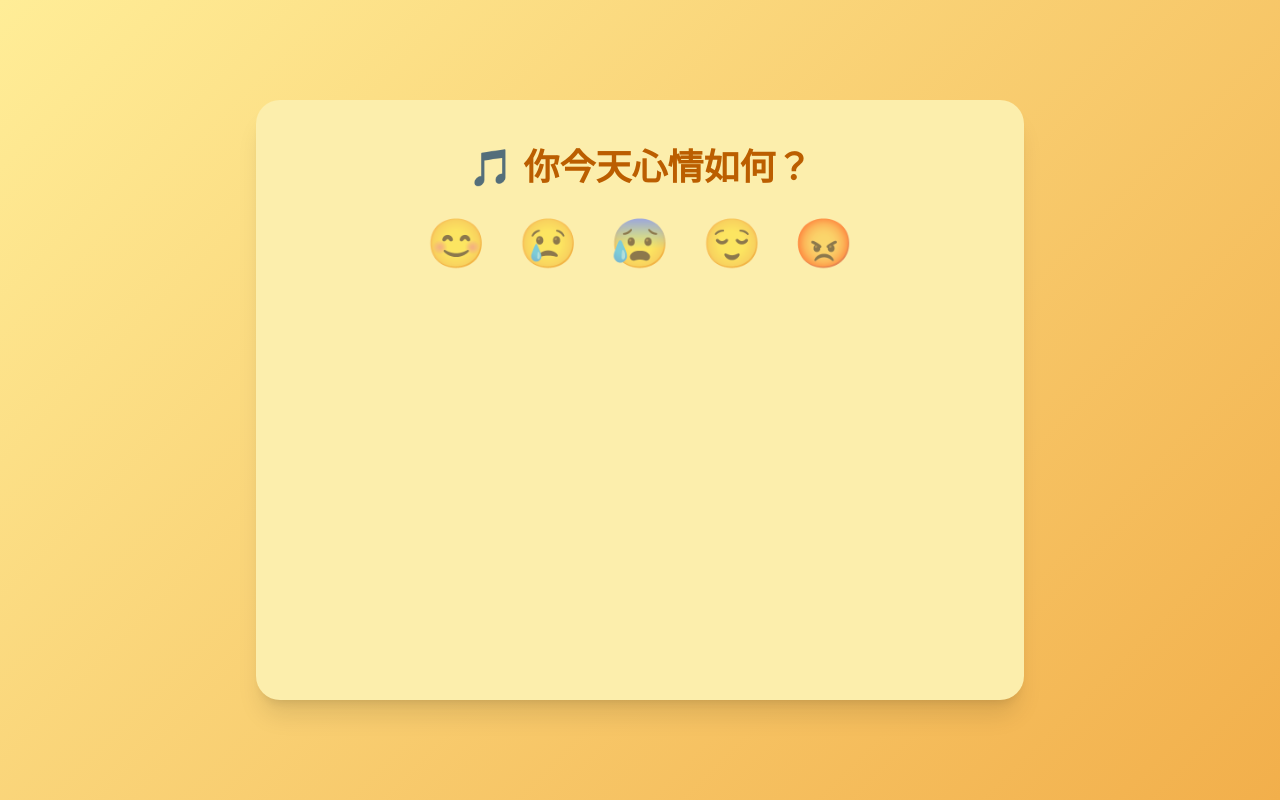
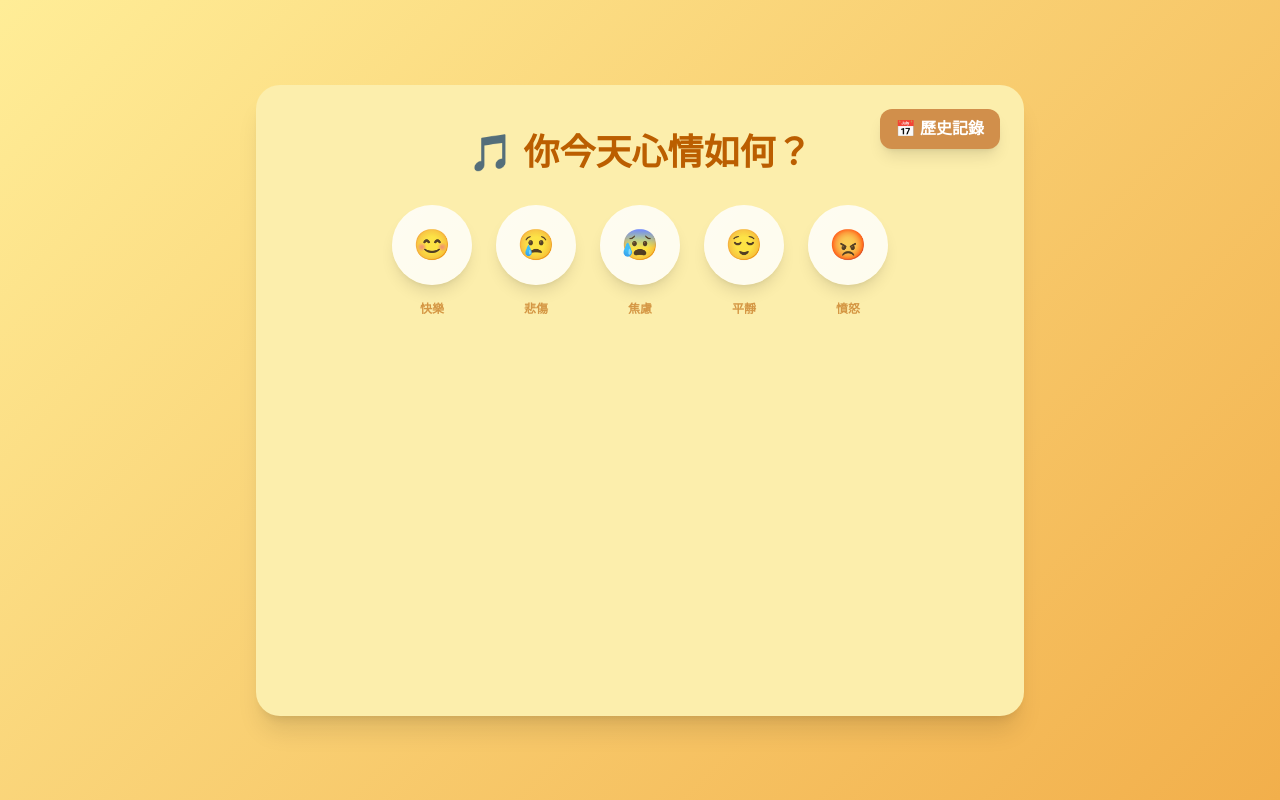
Before and after one commit to Arrozex/Intro_FPJ, a Next.js app: page / in a window 1280 px wide. Built offline with nearby package versions, Linux system fonts and the light colour scheme.

Commit message:
Update page.tsx

```diff
--- a/app/page.tsx
+++ b/app/page.tsx
@@ -1,5 +1,4 @@
 'use client'
-
 import { useState } from 'react'
 import { useRouter } from 'next/navigation'
 
@@ -20,15 +19,12 @@ export default function HomePage() {
   const handleSubmit = async (e: React.FormEvent) => {
     e.preventDefault()
     setLoading(true)
-
     const res = await fetch('/api/generate', {
       method: 'POST',
       headers: { 'Content-Type': 'application/json' },
       body: JSON.stringify({ mood, diary }),
     })
-
     const data = await res.json()
-
     if (res.ok) {
       router.push(
         `/result?img=${encodeURIComponent(data.image_url)}&music=${encodeURIComponent(
@@ -38,7 +34,6 @@ export default function HomePage() {
     } else {
       alert('生成失敗，請稍後再試')
     }
-
     setLoading(false)
   }
 
@@ -52,9 +47,18 @@ export default function HomePage() {
     >
       <form
         onSubmit={handleSubmit}
-        className="bg-[#fceeac] rounded-3xl shadow-xl max-w-3xl w-full p-12 space-y-10 flex flex-col items-center"
+        className="bg-[#fceeac] rounded-3xl shadow-xl max-w-3xl w-full p-12 space-y-10 flex flex-col items-center relative"
         style={{ minHeight: 600 }}
       >
+        {/* 歷史記錄按鈕 */}
+        <button
+          type="button"
+          onClick={() => router.push('/history')}
+          className="absolute top-6 right-6 bg-[#d18f4b] hover:bg-[#bd7b39] text-white px-4 py-2 rounded-xl font-semibold transition-colors duration-200 shadow-lg"
+        >
+          📅 歷史記錄
+        </button>
+
         <h1
           className="text-4xl font-extrabold text-[#BB5E00] select-none mb-8"
           style={{ userSelect: 'none' }}
@@ -62,18 +66,30 @@ export default function HomePage() {
           🎵 你今天心情如何？
         </h1>
 
-        <div className="flex gap-8 mb-12 justify-center">
+        <div className="flex gap-6 mb-12 justify-center flex-wrap">
           {moods.map(({ label, emoji }) => (
             <button
               key={label}
               type="button"
               aria-label={label}
               onClick={() => setMood(label)}
-              className={`text-5xl transition-transform duration-200 ${
-                mood === label ? 'scale-125' : 'scale-100 opacity-60 hover:opacity-100'
+              className={`relative w-20 h-20 rounded-full transition-all duration-300 transform hover:scale-110 focus:outline-none focus:ring-4 focus:ring-[#BB5E00] ${
+                mood === label
+                  ? 'bg-[#d18f4b] shadow-xl scale-110 ring-4 ring-[#BB5E00]'
+                  : 'bg-white/80 shadow-lg hover:bg-white hover:shadow-xl'
               }`}
             >
-              {emoji}
+              <div className="absolute inset-0 rounded-full bg-gradient-to-br from-white/20 to-transparent pointer-events-none"></div>
+              <span className={`text-3xl transition-transform duration-200 ${
+                mood === label ? 'scale-110' : 'scale-100'
+              }`}>
+                {emoji}
+              </span>
+              <div className={`absolute -bottom-8 left-1/2 transform -translate-x-1/2 text-xs font-semibold text-[#BB5E00] transition-opacity duration-200 ${
+                mood === label ? 'opacity-100' : 'opacity-60'
+              }`}>
+                {label}
+              </div>
             </button>
           ))}
         </div>
@@ -94,15 +110,14 @@ export default function HomePage() {
               rows={8}
               placeholder="寫下今天的心情..."
               required={!!mood}
-              className="w-full rounded-lg border-0 px-4 py-3 text-[#3d2e00] resize-none placeholder-[#b3982c] focus:outline-none focus:ring-4 focus:ring-[#d18f4b] transition"
+              className="w-full rounded-lg border-0 px-4 py-3 text-[#3d2e00] resize-none placeholder-[#b3982c] focus:outline-none focus:ring-4 focus:ring-[#d18f4b] transition shadow-inner bg-white/90"
             />
           </label>
-
           <button
             type="submit"
             disabled={loading || !mood}
             className={`w-full py-3 rounded-xl text-white font-semibold
-                bg-[#d18f4b] hover:bg-[#bd7b39] focus:outline-none focus:ring-4 focus:ring-[#BB5E00] transition disabled:opacity-50 disabled:cursor-not-allowed text-lg`}
+                bg-[#d18f4b] hover:bg-[#bd7b39] focus:outline-none focus:ring-4 focus:ring-[#BB5E00] transition disabled:opacity-50 disabled:cursor-not-allowed text-lg shadow-lg hover:shadow-xl transform hover:scale-105`}
           >
             {loading ? '生成中...' : '分析並生成'}
           </button>
```
